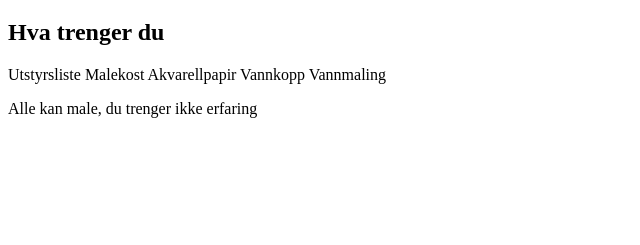
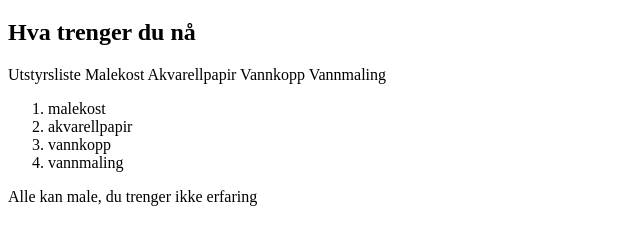
Before and after one commit to Talitha76/Nybegynnerkurs-html-kurs, a website: page index.html in a window 1280 px wide. Shown: the part 61-306 px from the top of the page, without its empty margins (0-640 px from the left). Drawn offline with Linux system fonts and the light colour scheme.

Commit message:
laget liste

```diff
--- a/index.html
+++ b/index.html
@@ -1,17 +1,24 @@
 <!DOCTYPE html>
-<html lang="en">
+<html lang="no">
   <head>
     <title>Mal en blomst</title>
+    <meta charset="UTF-8" />
   </head>
   <body>
       <h1>Mal en blomst med Monica</h1>
-    <h2>Hva trenger du</h2>
+    <h2>Hva trenger du nå</h2>
       <p>Utstyrsliste
       Malekost
       Akvarellpapir
       Vannkopp
       Vannmaling
     </p>
+    <ol>
+      <li>malekost</li>
+      <li>akvarellpapir</li>
+      <li>vannkopp</li>
+      <li>vannmaling</li>
+    </ol>
     <p>Alle kan male, du trenger ikke erfaring</p>
 
   </body>
```
